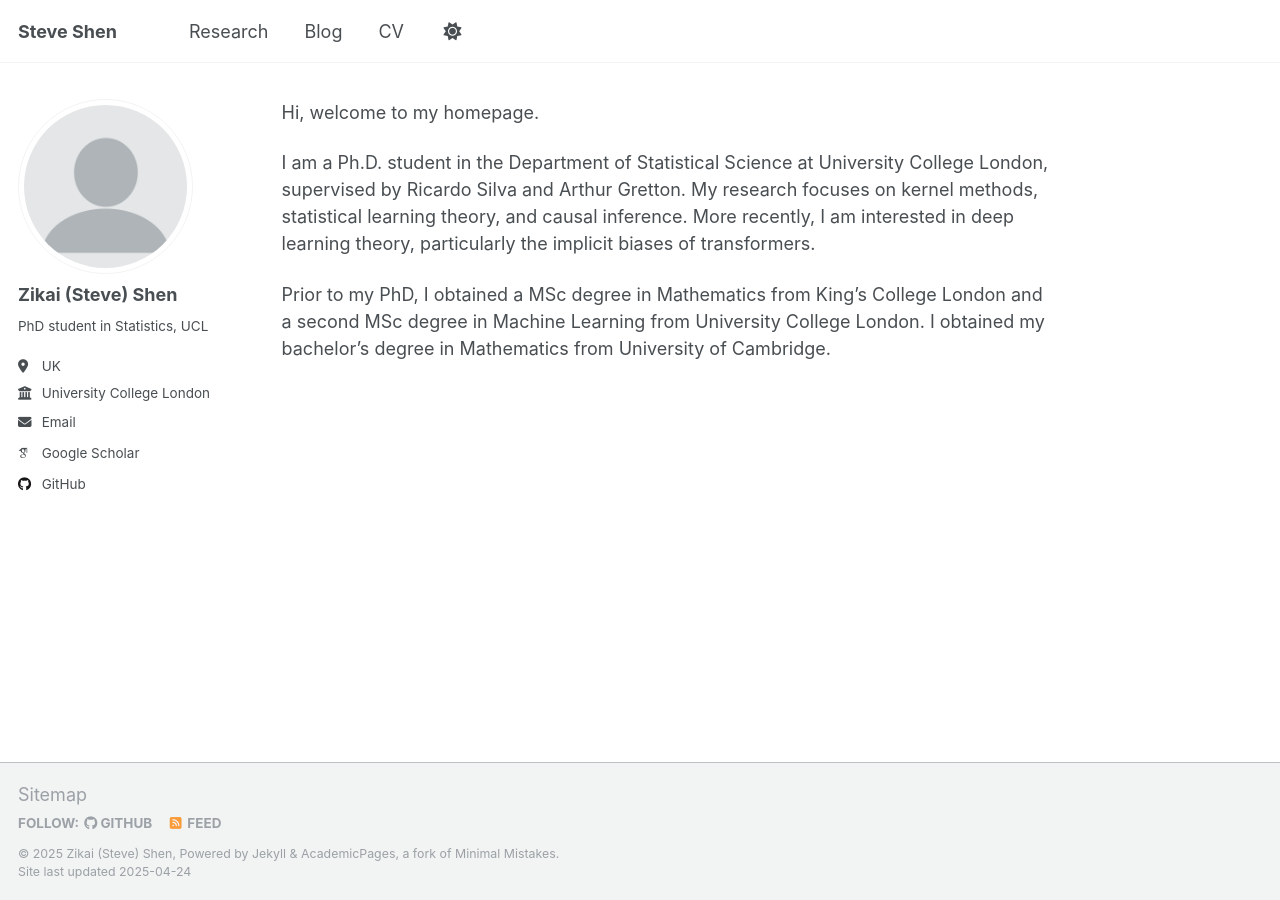
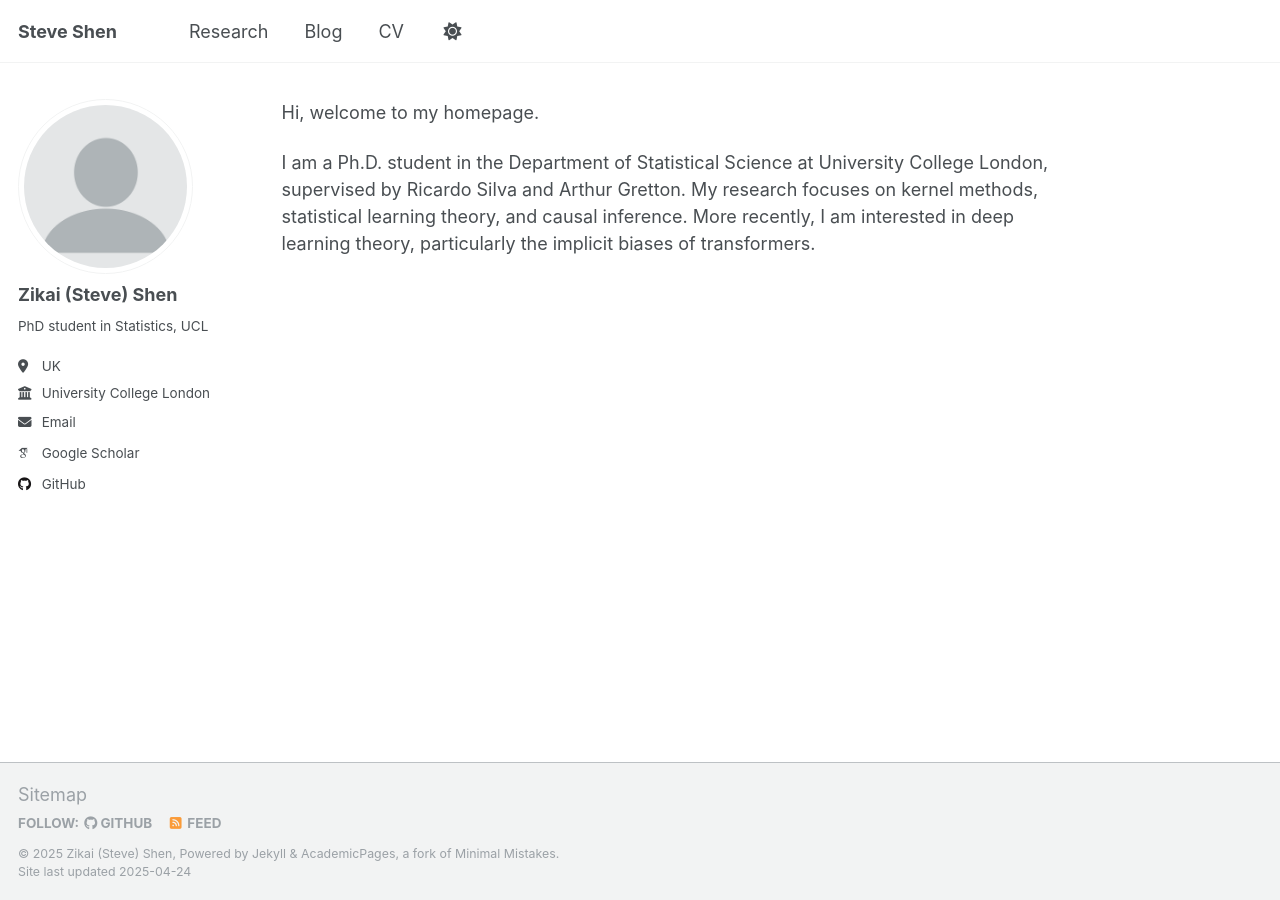
Before and after one commit to stevezshen/stevezshen.github.io, a Jekyll site: the page built from _pages/about.md, in a window 1280 px wide. Built offline with Jekyll 4.4.1, drawn with Linux system fonts in a browser that asks for light colours; some web fonts are replaced.

Commit message:
Update about.md

```diff
--- a/_pages/about.md
+++ b/_pages/about.md
@@ -9,5 +9,3 @@ redirect_from:
 Hi, welcome to my homepage.
 
 I am a Ph.D. student in the Department of Statistical Science at University College London, supervised by Ricardo Silva and Arthur Gretton. My research focuses on kernel methods, statistical learning theory, and causal inference. More recently, I am interested in deep learning theory, particularly the implicit biases of transformers.
-
-Prior to my PhD, I obtained a MSc degree in Mathematics from King's College London and a second MSc degree in Machine Learning from University College London. I obtained my bachelor's degree in Mathematics from University of Cambridge.
```
